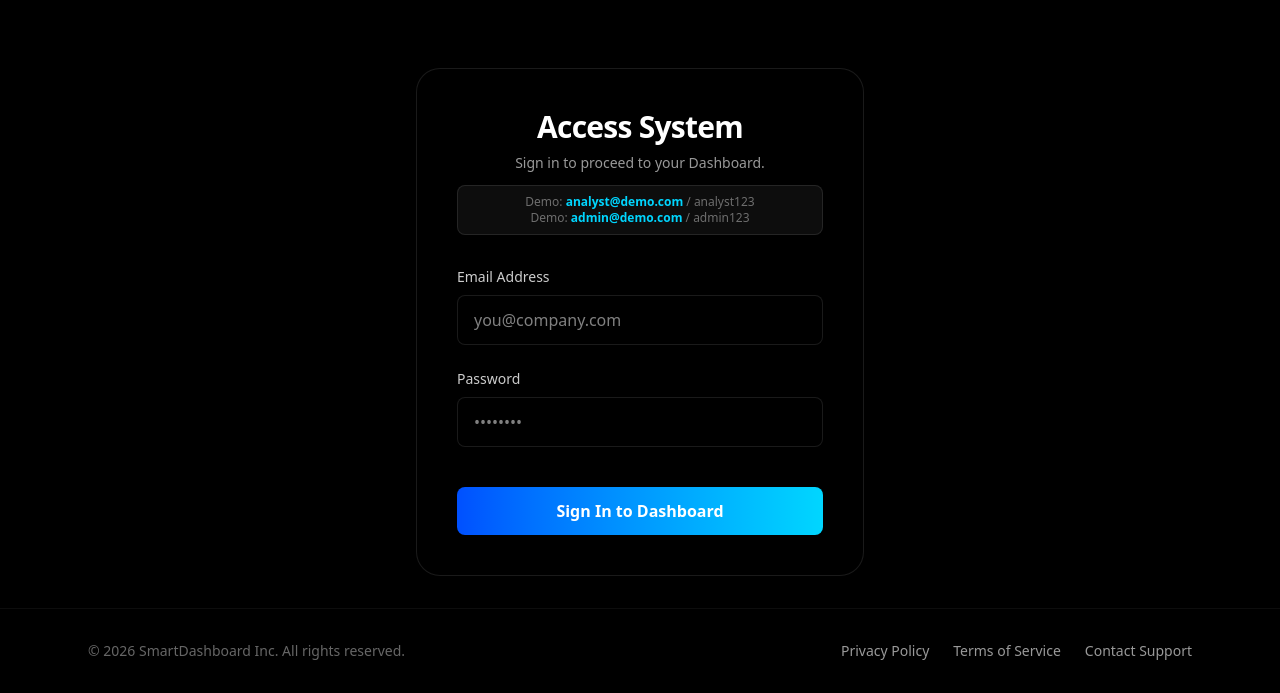
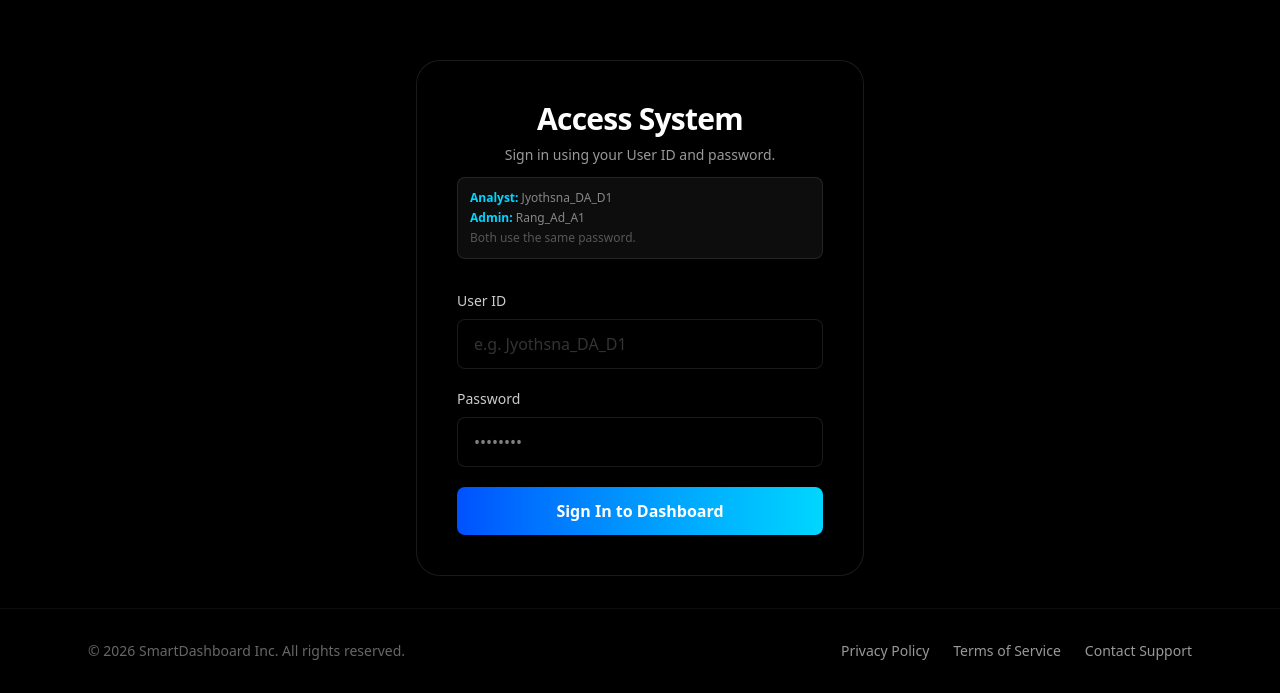
Before and after one commit to yadavjyothsnaa-source/smartdashboard, a Next.js app: page / in a window 1280 px wide. Shown: the part 3307-4000 px from the top of the page. Built offline with nearby package versions, Linux system fonts and the light colour scheme.

Commit message:
Hardcode User ID login: Jyothsna_DA_D1 and Rang_Ad_A1

```diff
--- a/src/components/LoginForm.tsx
+++ b/src/components/LoginForm.tsx
@@ -21,22 +21,24 @@ export default function LoginForm() {
     <div id="login" className="w-full max-w-md mx-auto bg-black/20 backdrop-blur-xl border border-white/10 rounded-3xl p-10 shadow-2xl relative z-20">
       <div className="text-center mb-8">
         <h2 className="text-3xl font-bold text-white mb-2 tracking-tight">Access System</h2>
-        <p className="text-white/60 text-sm">Sign in to proceed to your Dashboard.</p>
-        <div className="mt-3 p-2 bg-white/5 rounded-lg border border-white/10 text-xs text-white/40">
-          <p>Demo: <strong className="text-[#00D6FF]">analyst@demo.com</strong> / analyst123</p>
-          <p>Demo: <strong className="text-[#00D6FF]">admin@demo.com</strong> / admin123</p>
+        <p className="text-white/60 text-sm">Sign in using your User ID and password.</p>
+        <div className="mt-3 p-3 bg-white/5 rounded-lg border border-white/10 text-xs text-white/50 text-left space-y-1">
+          <p><strong className="text-[#00D6FF]">Analyst:</strong> Jyothsna_DA_D1</p>
+          <p><strong className="text-[#00D6FF]">Admin:</strong> Rang_Ad_A1</p>
+          <p className="text-white/30 mt-1">Both use the same password.</p>
         </div>
       </div>
 
-      <form onSubmit={handleSubmit} className="space-y-6">
+      <form onSubmit={handleSubmit} className="space-y-5">
         <div>
-          <label className="block text-sm font-medium text-white/80 mb-2">Email Address</label>
+          <label className="block text-sm font-medium text-white/80 mb-2">User ID</label>
           <input
-            name="email"
-            type="email"
+            name="user_id"
+            type="text"
             required
-            className="w-full bg-black/50 border border-white/10 rounded-lg px-4 py-3 text-white focus:outline-none focus:border-[#00D6FF]/50 transition-colors"
-            placeholder="you@company.com"
+            autoComplete="username"
+            className="w-full bg-black/50 border border-white/10 rounded-lg px-4 py-3 text-white focus:outline-none focus:border-[#00D6FF]/50 transition-colors placeholder-white/20"
+            placeholder="e.g. Jyothsna_DA_D1"
           />
         </div>
 
@@ -60,7 +62,7 @@ export default function LoginForm() {
         <button
           type="submit"
           disabled={isPending}
-          className="w-full py-3 mt-4 bg-gradient-to-r from-[#0050FF] to-[#00D6FF] text-white rounded-lg font-semibold hover:shadow-[0_0_20px_rgba(0,214,255,0.4)] transition-all duration-300 disabled:opacity-50"
+          className="w-full py-3 bg-gradient-to-r from-[#0050FF] to-[#00D6FF] text-white rounded-lg font-semibold hover:shadow-[0_0_20px_rgba(0,214,255,0.4)] transition-all duration-300 disabled:opacity-50"
         >
           {isPending ? 'Signing in...' : 'Sign In to Dashboard'}
         </button>
--- a/src/lib/auth.ts
+++ b/src/lib/auth.ts
@@ -6,14 +6,14 @@ import { cookies } from 'next/headers';
 import { redirect } from 'next/navigation';
 
 export async function loginAction(formData: FormData) {
-  const email = formData.get('email') as string;
+  const userId = formData.get('user_id') as string;
   const password = formData.get('password') as string;
 
   const db = getDb();
-  const user = db.prepare('SELECT * FROM users WHERE email = ?').get(email) as { id: number; name: string; email: string; password: string; role: string } | undefined;
+  const user = db.prepare('SELECT * FROM users WHERE user_id = ?').get(userId) as { id: number; name: string; user_id: string; password: string; role: string } | undefined;
 
   if (!user || !bcrypt.compareSync(password, user.password)) {
-    return { error: 'Invalid email or password.' };
+    return { error: 'Invalid User ID or password.' };
   }
 
   const cookieStore = await cookies();
--- a/src/lib/db.ts
+++ b/src/lib/db.ts
@@ -19,8 +19,9 @@ function initTables() {
   db.exec(`
     CREATE TABLE IF NOT EXISTS users (
       id INTEGER PRIMARY KEY AUTOINCREMENT,
+      user_id TEXT UNIQUE NOT NULL,
       name TEXT NOT NULL,
-      email TEXT UNIQUE NOT NULL,
+      email TEXT DEFAULT '',
       password TEXT NOT NULL,
       role TEXT NOT NULL CHECK(role IN ('analyst','admin'))
     );
@@ -75,9 +76,9 @@ function initTables() {
   const count = db.prepare('SELECT COUNT(*) as c FROM users').get() as { c: number };
   if (count.c === 0) {
     const hash = (p: string) => bcrypt.hashSync(p, 10);
-    const insert = db.prepare('INSERT INTO users (name, email, password, role) VALUES (?, ?, ?, ?)');
-    insert.run('Data Analyst', 'analyst@demo.com', hash('analyst123'), 'analyst');
-    insert.run('Company Admin', 'admin@demo.com', hash('admin123'), 'admin');
+    const insert = db.prepare('INSERT INTO users (user_id, name, password, role) VALUES (?, ?, ?, ?)');
+    insert.run('Jyothsna_DA_D1', 'Jyothsna', hash('RhelpJ'), 'analyst');
+    insert.run('Rang_Ad_A1', 'Ranganatha', hash('RhelpJ'), 'admin');
   }
 }
 
```
